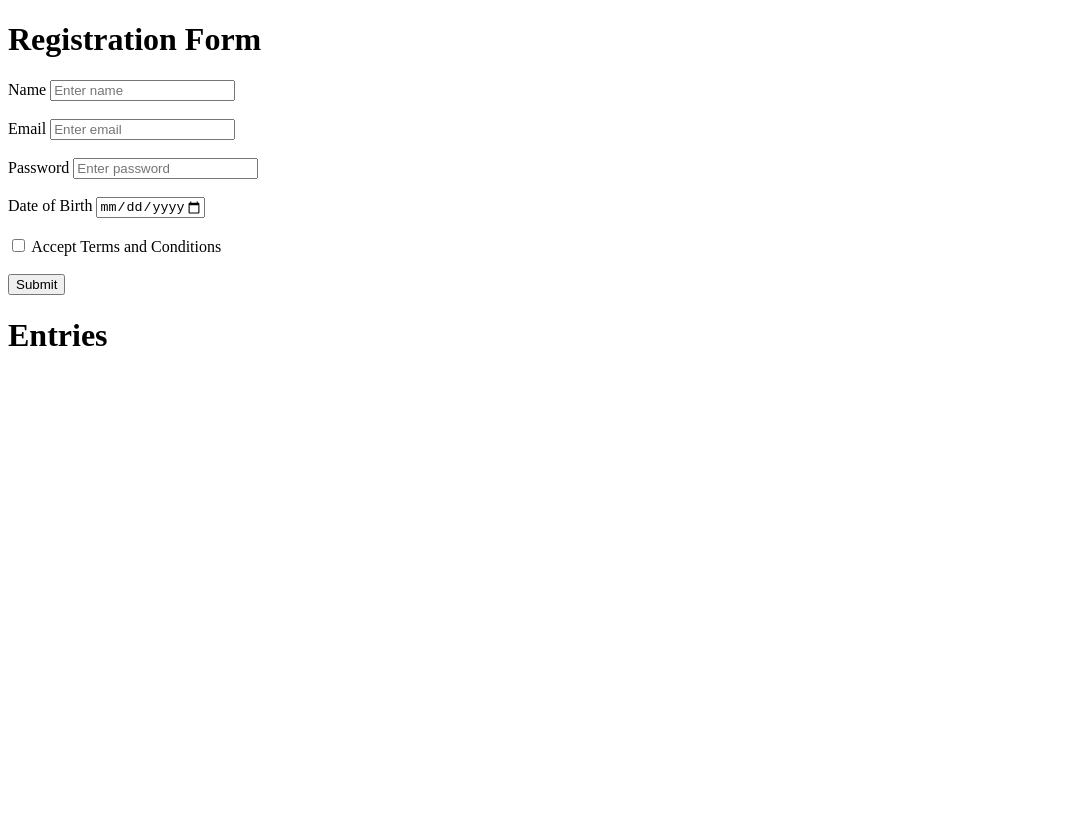
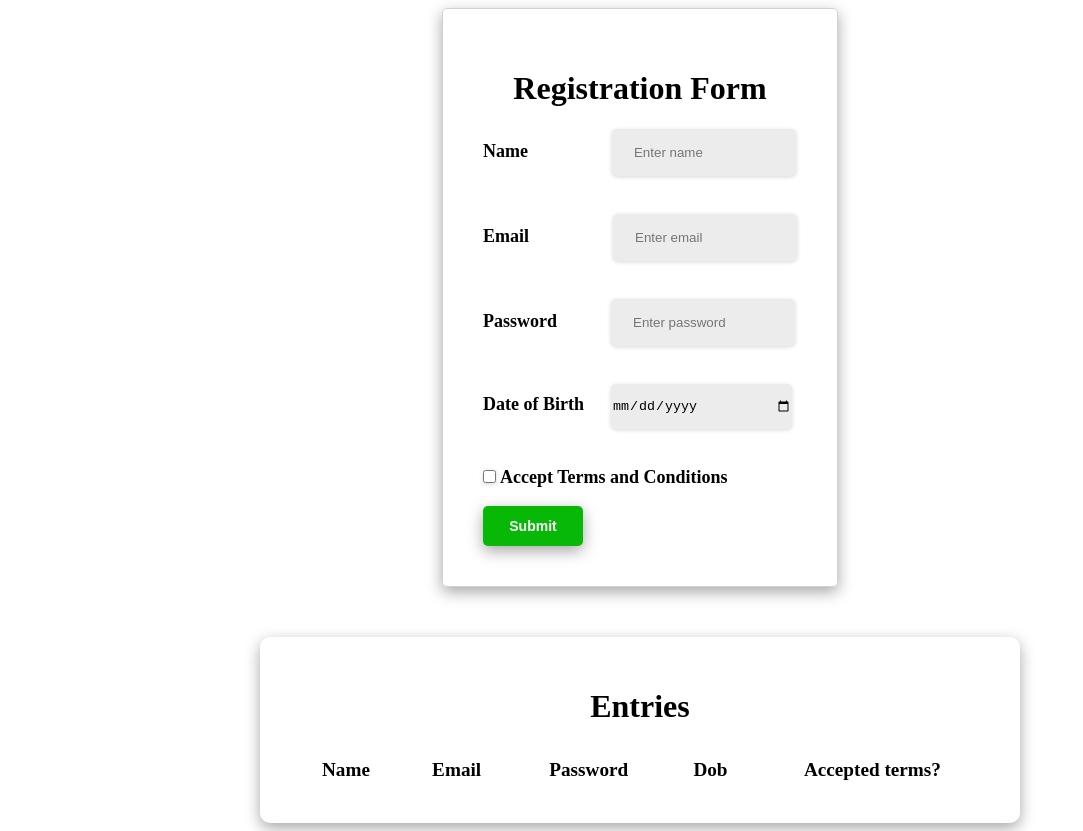
Before and after one commit to ravitejagoud01/wd201, a website: page http-server/registration.html in a window 1280 px wide. Shown: the whole page, without its empty margins (0-1083 px from the left). Before the commit the page ends 800 px from the top, so only its background shows below. Drawn offline with Linux system fonts and the light colour scheme.

Commit message:
Update registration.html

```diff
--- a/http-server/registration.html
+++ b/http-server/registration.html
@@ -4,7 +4,110 @@
     <meta charset="UTF-8">
     <meta name="viewport" content="width=device-width, initial-scale=1.0">
     <title>Registration form</title>
-    <link rel="stylesheet" href="./style.css"/>
+    <style>
+        body{
+    display:flex;
+    justify-content: center;
+    flex-direction: column;
+    align-items: center;
+}
+.container{
+    display:flex;
+    justify-content: center;
+    flex-direction: column;
+    align-items: center;
+    border : 1px solid rgb(214, 209, 209);
+    height:auto;
+    width:auto;
+    padding:40px;
+    border-radius:5px;
+    box-shadow: rgba(0, 0, 0, 0.35) 0px 5px 15px;
+}
+label{
+    font-size:large;
+    font-weight: bold;
+}
+.space{
+    height:20px;
+}
+input{
+    margin-left: 30px;
+    box-shadow: rgba(0, 0, 0, 0.16) 0px 1px 4px;
+    background-color: rgb(236, 236, 236);
+    border:0
+}
+#name{
+    height:45px;
+    width:180px;
+    border-radius:5px;
+    margin-left:80px;
+    border-width: thin;
+
+}
+#email{
+    height:45px;
+    width:180px;
+    border-radius:5px;
+    margin-left:80px;
+    border-width: thin;
+}
+#password{
+    height:45px;
+    width:180px;
+    border-radius:5px;
+    margin-left:50px;
+    border-width: thin;
+}
+#dob{
+    height:45px;
+    width:180px;
+    border-radius:5px;
+    margin-left:23px;
+    border-width: thin;
+}
+#acceptTermsandConditions{
+    margin:0
+}
+button{
+    height:40px;
+    width:100px;
+    border-radius:5px;
+    border-width: thin;
+    background-color: rgb(7, 184, 7);
+    color:white;
+    font-size: 14px;
+    font-weight: 600;
+    box-shadow: rgba(0, 0, 0, 0.35) 0px 5px 15px;
+    border:0
+}
+::-webkit-input-placeholder{
+    padding-left: 20px;
+}
+td{
+    padding:5px 10px 5px 10px;
+    border:1px solid rgb(199, 193, 193);
+    font-weight: 500;
+}
+th{
+    padding:10px 15px 10px 15px;
+    font-size: larger;
+    font-weight: bolder;
+}
+table{
+    width:100%;
+}
+h1{
+    text-align: center;
+}
+.entries-div{
+    margin-top: 50px;
+    height:auto;
+    width:700px;
+    padding:30px;
+    box-shadow: rgba(0, 0, 0, 0.35) 0px 5px 15px;
+    border-radius: 10px;
+}
+    </style>
 </head>
 <body>
     <div class="container">
@@ -34,5 +137,97 @@
 
         </div>
     </div>
+    <script>
+        let userForm = document.getElementById('user-form');
+const getUserEntries = () =>{
+    let entries = localStorage.getItem("user-entries");
+    if(entries){
+        entries = JSON.parse(entries);
+    }
+    else{
+        entries = []
+    }
+    return entries
+}
+let userEntries = getUserEntries();
+
+const displayUserEntries = () =>{
+    const entries = getUserEntries();
+
+    const tableEntries = entries.map((entry) =>{
+        const nameCell = `<td> ${entry.name}</td>`;
+        const emailCell = `<td> ${entry.email}</td>`;
+        const passwordCell = `<td> ${entry.password}</td>`;
+        const dobCell = `<td> ${entry.dob}</td>`;
+        const acceptTermsCell = `<td> ${entry.acceptTermsandConditions}</td>`;
+        const row =  `<tr> ${nameCell} ${emailCell} ${passwordCell} ${dobCell} ${acceptTermsCell}</tr>`;
+        return row;
+    }).join("\n");
+
+    const table = `<table><tr>
+    <th>Name</th>
+    <th>Email</th>
+    <th>Password</th>
+    <th>Dob</th>
+    <th>Accepted terms?</th>
+    </tr>${tableEntries}</table>`;
+
+    let details = document.getElementById('display-entries');
+    details.innerHTML = table;
+}
+
+
+const saveUserForm = (event) =>{
+    event.preventDefault();
+    const name = document.getElementById('name').value;
+    const email = document.getElementById('email').value;
+    const password = document.getElementById('password').value;
+    const dob = document.getElementById('dob').value;
+    const acceptTermsandConditions = document.getElementById('acceptTermsandConditions').checked;
+
+    const entry = {
+        name,
+        email,
+        password,
+        dob,
+        acceptTermsandConditions
+    }
+    userEntries.push(entry);
+
+    localStorage.setItem("user-entries" , JSON.stringify(userEntries));
+    userEntries = getUserEntries();
+    displayUserEntries();
+}
+
+userForm.addEventListener("submit", saveUserForm);
+displayUserEntries();
+
+document.addEventListener("DOMContentLoaded", function() {
+    var inputDate = document.getElementById('dob');
+    var minDate = new Date('1967-11-09');
+    var maxDate = new Date('2004-11-09');
+
+    inputDate.addEventListener('input', function() {
+      var selectedDate = new Date(this.value);
+
+      if (selectedDate < minDate) {
+        this.setCustomValidity('Value must be 9/11/1967 or later.');
+      }
+      else if(selectedDate > maxDate){
+        this.setCustomValidity('Value must be 9/11/2004 or before.')
+      }
+      else {
+        this.setCustomValidity('');
+      }
+    });
+  });
+
+
+
+
+
+
+
+    </script>
 </body>
 </html>
```
